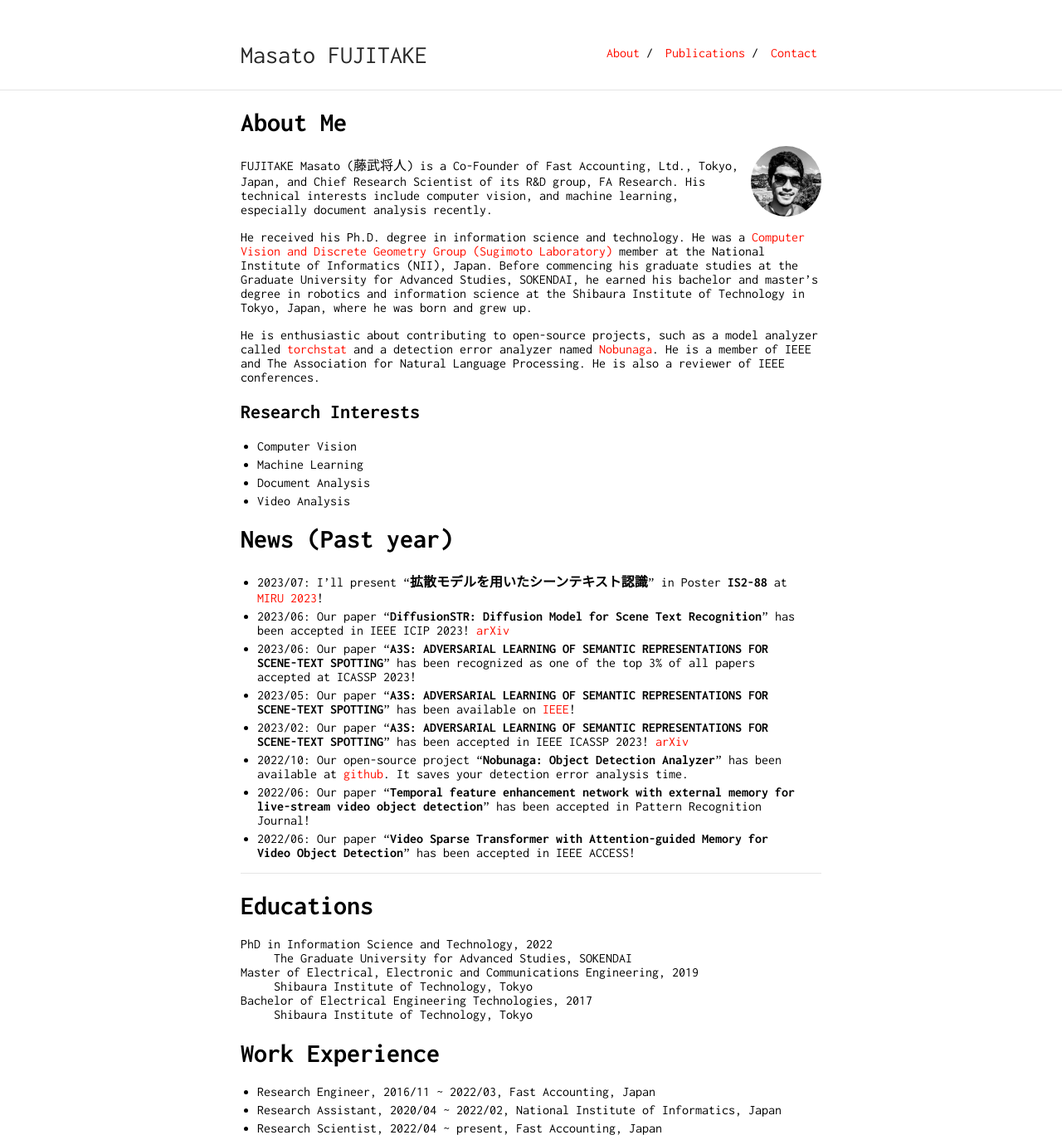
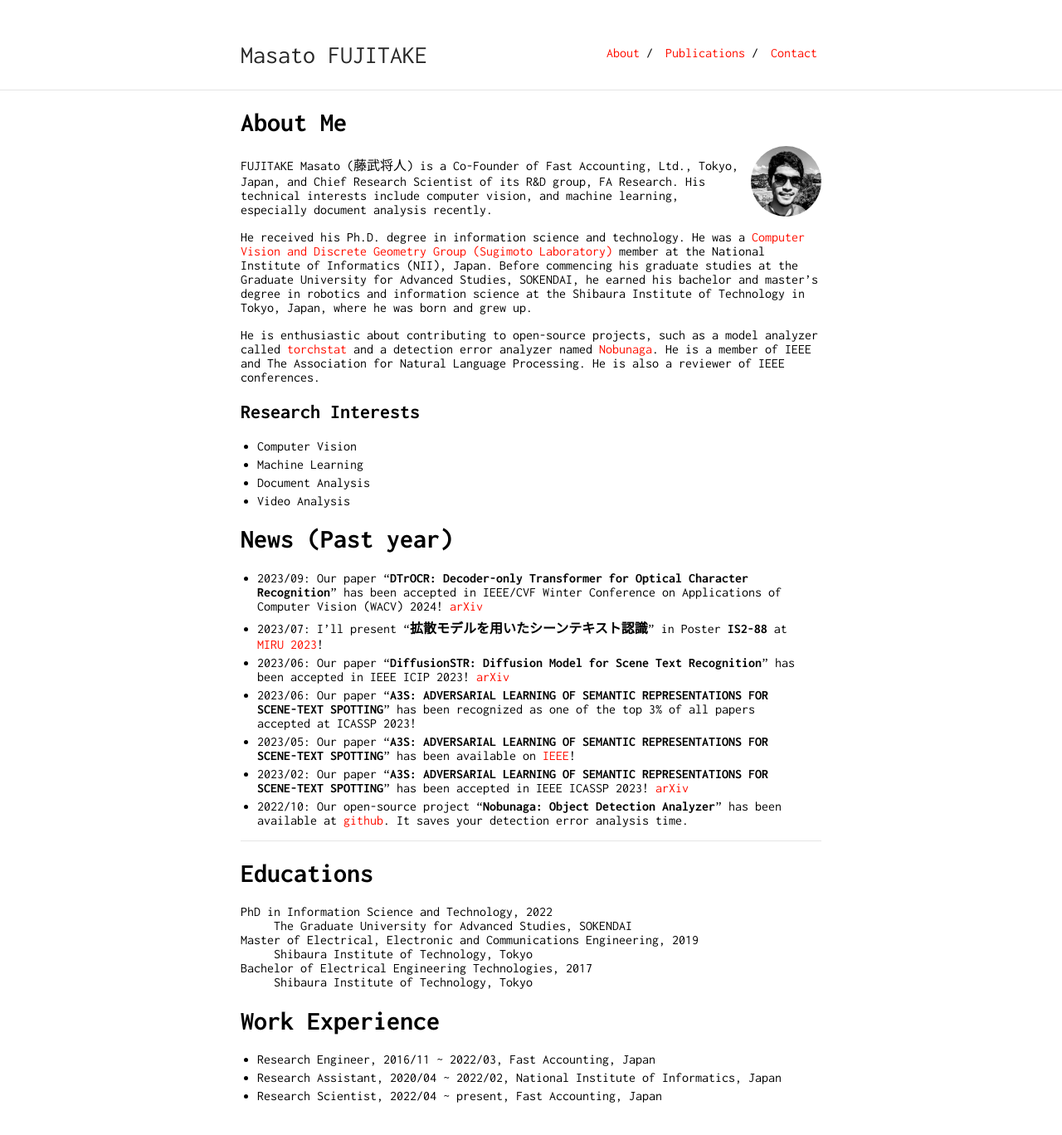
Before and after one commit to Swall0w/Swall0w.github.io, a Jekyll site: the page built from index.md, in a window 1280 px wide. Shown: the whole page at 83% size. Built offline with Jekyll 4.4.1, drawn with Linux system fonts in a browser that asks for light colours; our own code applies the rules of GitHub Pages for plain Markdown files; after the commit the page ends 1329 px from its top, so only the background shows below that.

Commit message:
Update index.md

```diff
--- a/index.md
+++ b/index.md
@@ -28,14 +28,13 @@ He is also a reviewer of IEEE conferences.
 
 
 # News (Past year)
+- 2023/09: Our paper "**DTrOCR: Decoder-only Transformer for Optical Character Recognition**" has been accepted in IEEE/CVF Winter Conference on Applications of Computer Vision (WACV) 2024! [arXiv](https://arxiv.org/abs/2308.15996)
 - 2023/07: I'll present "**拡散モデルを用いたシーンテキスト認識**" in Poster **IS2-88** at [MIRU 2023](http://cvim.ipsj.or.jp/MIRU2023/program/)!
 - 2023/06: Our paper "**DiffusionSTR: Diffusion Model for Scene Text Recognition**" has been accepted in IEEE ICIP 2023! [arXiv](https://arxiv.org/abs/2306.16707)
 - 2023/06: Our paper "**A3S: ADVERSARIAL LEARNING OF SEMANTIC REPRESENTATIONS FOR SCENE-TEXT SPOTTING**" has  been recognized as one of the top 3% of all papers accepted at ICASSP 2023!
 - 2023/05: Our paper "**A3S: ADVERSARIAL LEARNING OF SEMANTIC REPRESENTATIONS FOR SCENE-TEXT SPOTTING**" has been available on [IEEE](https://ieeexplore.ieee.org/abstract/document/10096434)!
 - 2023/02: Our paper "**A3S: ADVERSARIAL LEARNING OF SEMANTIC REPRESENTATIONS FOR SCENE-TEXT SPOTTING**" has been accepted in IEEE ICASSP 2023! [arXiv](https://arxiv.org/abs/2302.10641)
 - 2022/10: Our open-source project "**Nobunaga: Object Detection Analyzer**" has been available at [github](https://github.com/FastAccounting/nobunaga). It saves your detection error analysis time.
-- 2022/06: Our paper "**Temporal feature enhancement network with external memory for live-stream video object detection**" has been accepted in Pattern Recognition Journal!
-- 2022/06: Our paper "**Video Sparse Transformer with Attention-guided Memory for Video Object Detection**" has been accepted in IEEE ACCESS!
 
 ---
 
```
